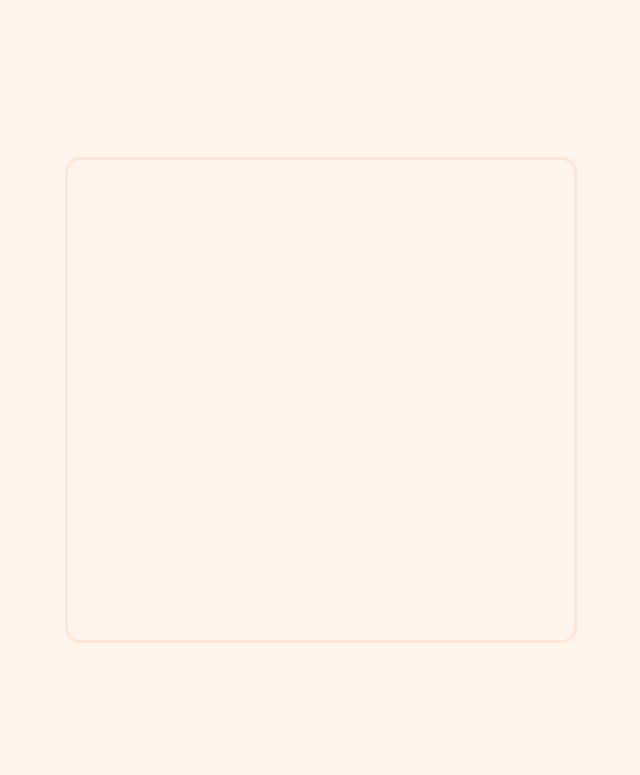
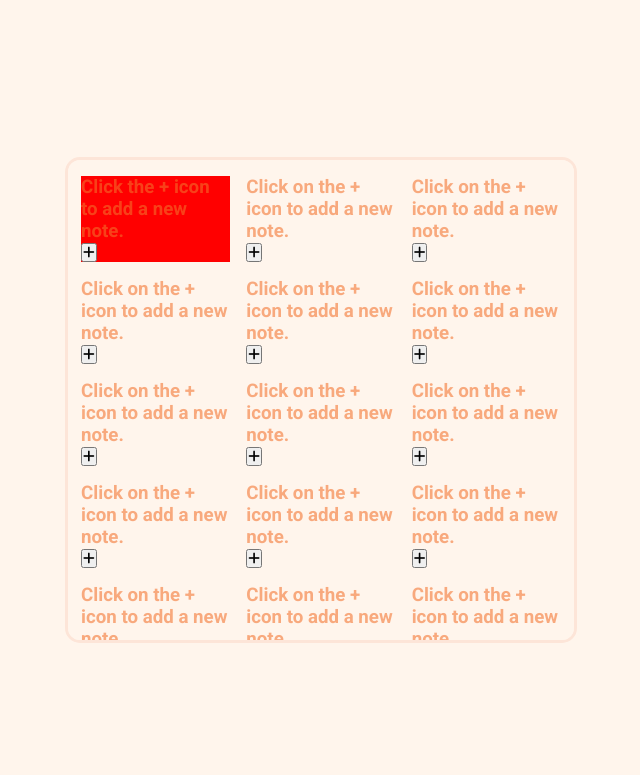
Before and after one commit to Erick-86/note-app, a plain HTML site: page index.html in a window 1280 px wide. Shown: the whole page, without its empty margins (319-959 px from the left). Drawn offline with Linux system fonts and the light colour scheme.

Commit message:
add note btn hover effect

```diff
--- a/index.html
+++ b/index.html
@@ -32,6 +32,110 @@
             </div>
           </div>
         </div>
+        <ol class="notes-list-container">
+          <li class="add-new-note" id="add-new-note">
+            <h3>Click the + icon to add a new note.</h3>
+            <button>
+                <i class="fa-solid fa-plus"></i>
+            </button>
+          </li>
+          <li>
+            <h3>Click on the + icon to add a new note.</h3>
+            <button>
+                <i class="fa-solid fa-plus"></i>
+            </button>
+          </li>
+          <li>
+            <h3>Click on the + icon to add a new note.</h3>
+            <button>
+                <i class="fa-solid fa-plus"></i>
+            </button>
+          </li>
+          <li>
+            <h3>Click on the + icon to add a new note.</h3>
+            <button>
+                <i class="fa-solid fa-plus"></i>
+            </button>
+          </li>
+          <li>
+            <h3>Click on the + icon to add a new note.</h3>
+            <button>
+                <i class="fa-solid fa-plus"></i>
+            </button>
+          </li>
+          <li>
+            <h3>Click on the + icon to add a new note.</h3>
+            <button>
+                <i class="fa-solid fa-plus"></i>
+            </button>
+          </li>
+          <li>
+            <h3>Click on the + icon to add a new note.</h3>
+            <button>
+                <i class="fa-solid fa-plus"></i>
+            </button>
+          </li>
+          <li>
+            <h3>Click on the + icon to add a new note.</h3>
+            <button>
+                <i class="fa-solid fa-plus"></i>
+            </button>
+          </li>
+          <li>
+            <h3>Click on the + icon to add a new note.</h3>
+            <button>
+                <i class="fa-solid fa-plus"></i>
+            </button>
+          </li>
+          <li>
+            <h3>Click on the + icon to add a new note.</h3>
+            <button>
+                <i class="fa-solid fa-plus"></i>
+            </button>
+          </li>
+          <li>
+            <h3>Click on the + icon to add a new note.</h3>
+            <button>
+                <i class="fa-solid fa-plus"></i>
+            </button>
+          </li>
+          <li>
+            <h3>Click on the + icon to add a new note.</h3>
+            <button>
+                <i class="fa-solid fa-plus"></i>
+            </button>
+          </li>
+          <li>
+            <h3>Click on the + icon to add a new note.</h3>
+            <button>
+                <i class="fa-solid fa-plus"></i>
+            </button>
+          </li>
+          <li>
+            <h3>Click on the + icon to add a new note.</h3>
+            <button>
+                <i class="fa-solid fa-plus"></i>
+            </button>
+          </li>
+          <li>
+            <h3>Click on the + icon to add a new note.</h3>
+            <button>
+                <i class="fa-solid fa-plus"></i>
+            </button>
+          </li>
+          <li>
+            <h3>Click on the + icon to add a new note.</h3>
+            <button>
+                <i class="fa-solid fa-plus"></i>
+            </button>
+          </li>
+          <li>
+            <h3>Click on the + icon to add a new note.</h3>
+            <button>
+                <i class="fa-solid fa-plus"></i>
+            </button>
+          </li>
+        </ol>
       </div>
       <div class="add-note--form" id="note--form">
         <div class="form-container">
```
